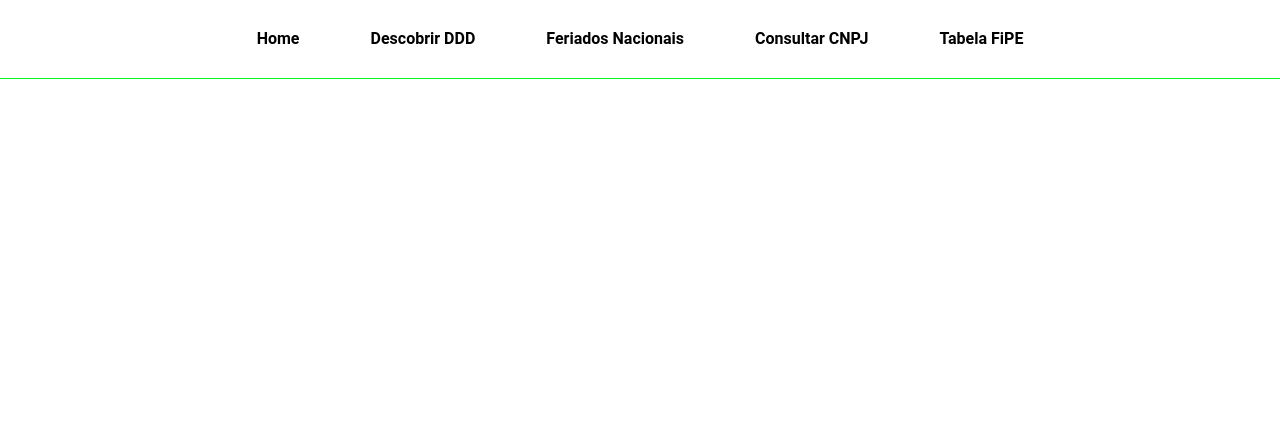
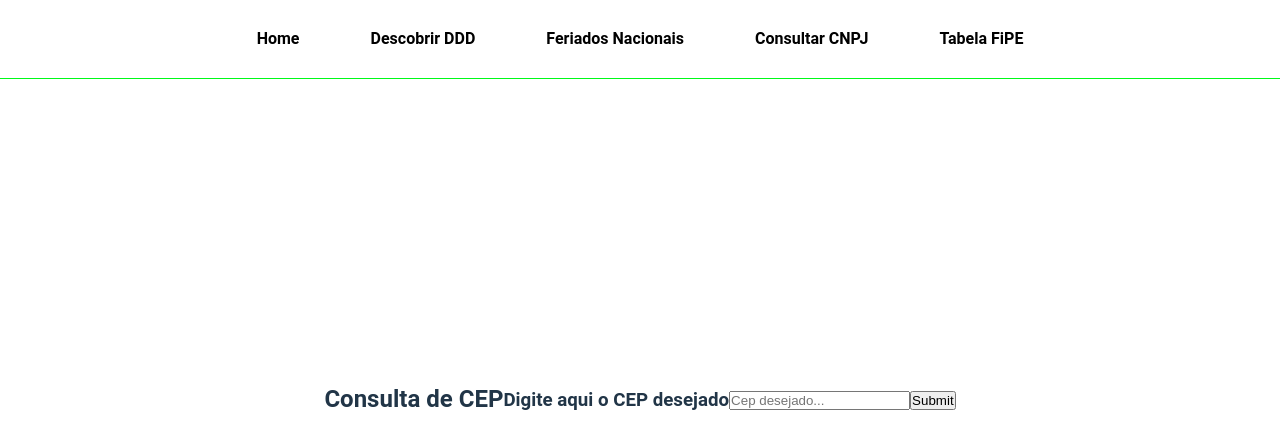
Before and after one commit to brenodevreact/Curiosidades_Brasileiras, a React (Vite) app: page /consultacep in a window 1280 px wide. Shown: the top 448 px of the page. Built offline with nearby package versions, Linux system fonts and the light colour scheme.

Commit message:
Feat: hook-form adicionado

```diff
--- a/package.json
+++ b/package.json
@@ -15,6 +15,7 @@
     "framer-motion": "^10.12.12",
     "react": "^18.2.0",
     "react-dom": "^18.2.0",
+    "react-hook-form": "^7.43.9",
     "react-router-dom": "^6.11.2",
     "styled-components": "^6.0.0-rc.1"
   },
--- /dev/null
+++ b/src/components/Mains/Cep/index.tsx
@@ -0,0 +1,31 @@
+import { useForm, SubmitHandler } from "react-hook-form";
+import { StyledDivCep } from "./style";
+
+type Inputs = {
+  cep: string;
+};
+
+const MainCep = () => {
+  const {
+    register,
+    handleSubmit,
+    formState: { errors },
+  } = useForm<Inputs>();
+  const onSubmit: SubmitHandler<Inputs> = (data) => console.log(data);
+
+  return (
+    <StyledDivCep>
+      <h2>Consulta de CEP</h2>
+
+      <h3>Digite aqui o CEP desejado</h3>
+
+      <form onSubmit={handleSubmit(onSubmit)}>
+        <input placeholder="Cep desejado..." {...register("cep")} />
+        {errors.cep && <span>Esse campo é necessário...</span>}
+        <input type="submit" />
+      </form>
+    </StyledDivCep>
+  );
+};
+
+export default MainCep;
--- /dev/null
+++ b/src/components/Mains/Cep/style.ts
@@ -0,0 +1,12 @@
+import { styled } from "styled-components";
+
+export const StyledDivCep = styled.div`
+display: flex;
+    align-items: center;
+    justify-content: center;
+
+    min-height: 100vh;
+    width: 100%;
+
+
+`
--- a/src/routes/Cep.tsx
+++ b/src/routes/Cep.tsx
@@ -1,10 +1,17 @@
 import HeaderCep from "../components/Headers/Cep";
+import { motion } from "framer-motion";
+import MainCep from "../components/Mains/Cep";
 
 const Cep = () => {
   return (
-    <>
+    <motion.div
+      initial={{ opacity: 0 }}
+      animate={{ opacity: 1 }}
+      transition={{ duration: 1 }}
+    >
       <HeaderCep />
-    </>
+      <MainCep />
+    </motion.div>
   );
 };
 
```
Also changed, not shown: 2 other files (tests, documents, lock files or other folders).
